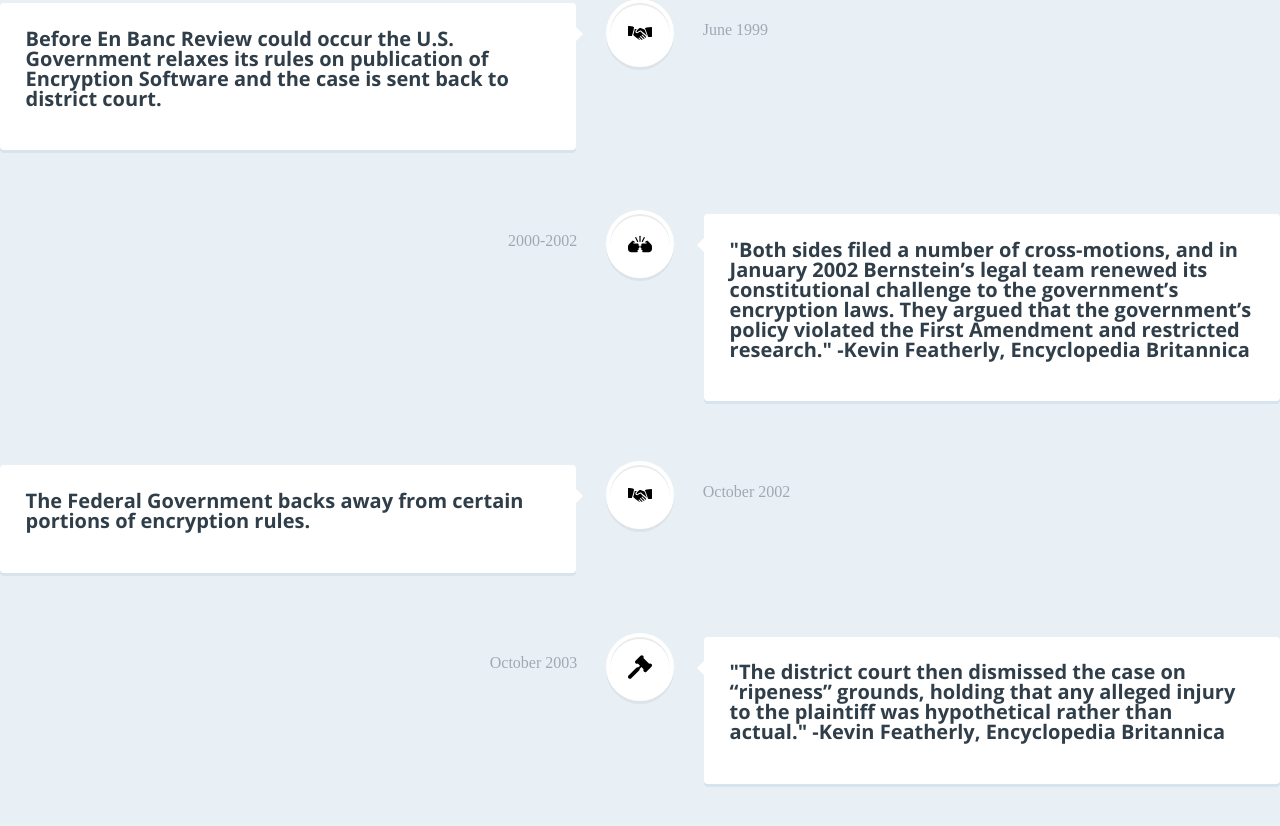
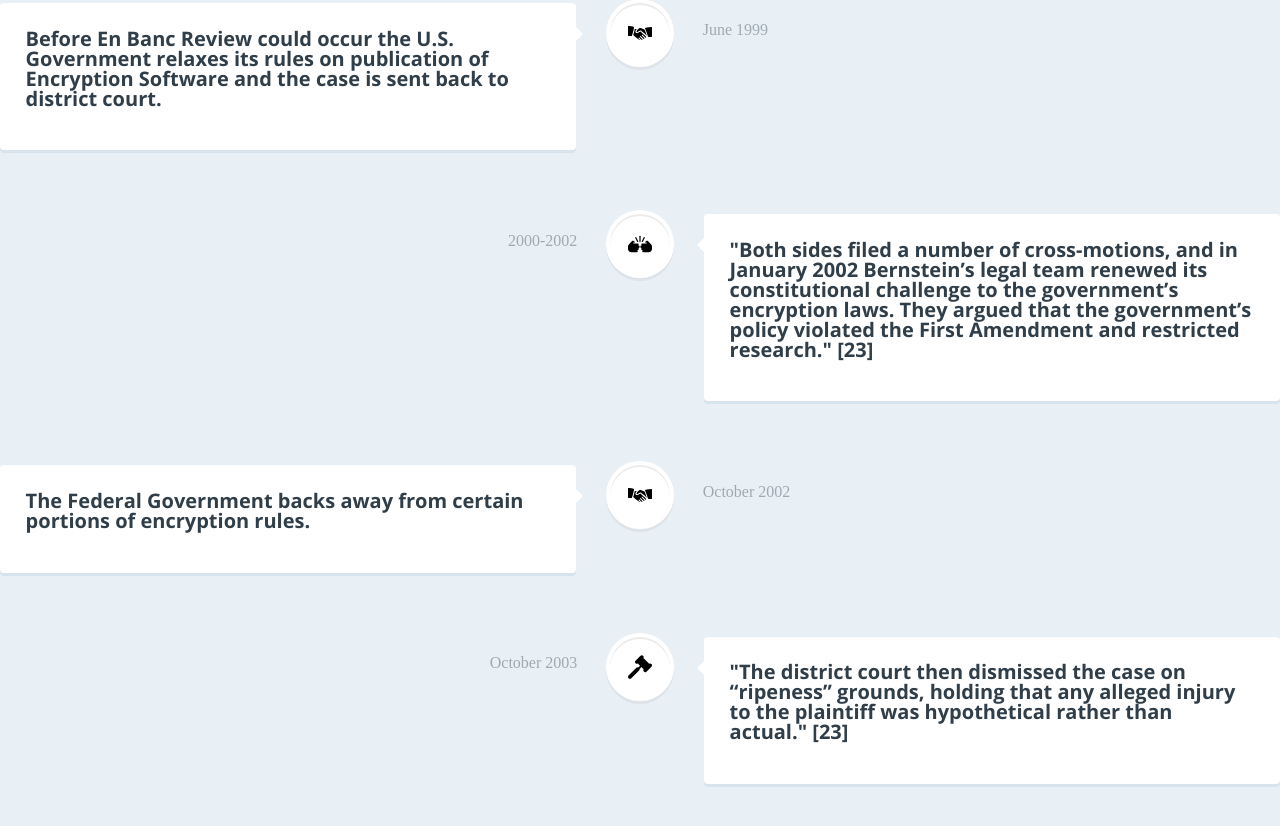
Before and after one commit to itmmckernan/itmmckernan.github.io.old, a plain HTML site: page index.html in a window 1280 px wide. Shown: the part 2496-3322 px from the top of the page. Drawn offline with nearby package versions, Linux system fonts and the light colour scheme; a web font is replaced by a local one.

Commit message:
footnotes faked

```diff
--- a/index.html
+++ b/index.html
@@ -187,7 +187,7 @@
 			</div> <!-- cd-timeline-img -->
 
 			<div class="cd-timeline-content">
-				<h2>"Both sides filed a number of cross-motions, and in January 2002 Bernstein’s legal team renewed its constitutional challenge to the government’s encryption laws. They argued that the government’s policy violated the First Amendment and restricted research." -Kevin Featherly, Encyclopedia Britannica</h2>
+				<h2>"Both sides filed a number of cross-motions, and in January 2002 Bernstein’s legal team renewed its constitutional challenge to the government’s encryption laws. They argued that the government’s policy violated the First Amendment and restricted research." [23]</h2>
 				<p></p>
 
 				<span class="cd-date">2000-2002</span>
@@ -211,7 +211,7 @@
 			</div> <!-- cd-timeline-img -->
 
 			<div class="cd-timeline-content">
-				<h2>"The district court then dismissed the case on “ripeness” grounds, holding that any alleged injury to the plaintiff was hypothetical rather than actual." -Kevin Featherly, Encyclopedia Britannica</h2>
+				<h2>"The district court then dismissed the case on “ripeness” grounds, holding that any alleged injury to the plaintiff was hypothetical rather than actual." [23]</h2>
 				<p></p>
 				<span class="cd-date">October 2003</span>
 			</div> <!-- cd-timeline-content -->
```
